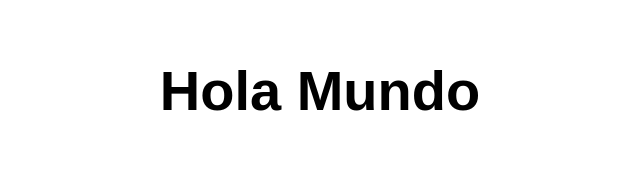
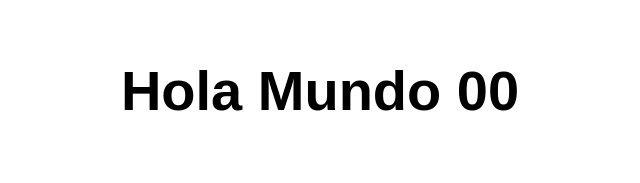
Before and after one commit to Sp3ct3r006/primer-proyecto-azure, a website: page src/index.html in a window 1280 px wide. Shown: the whole page, without its empty margins (320-960 px from the left). Drawn offline with Linux system fonts and the light colour scheme.

Commit message:
//Cambio de Hola mundo hola mundo 2

```diff
--- a/src/index.html
+++ b/src/index.html
@@ -10,7 +10,7 @@
 
 <body>
   <main>
-    <h1>Hola Mundo</h1>
+    <h1>Hola Mundo 00</h1>
   </main>
 </body>
 
```
